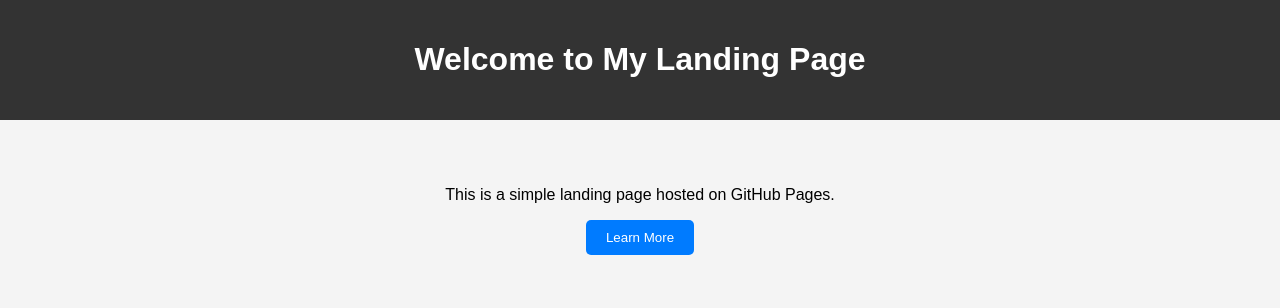
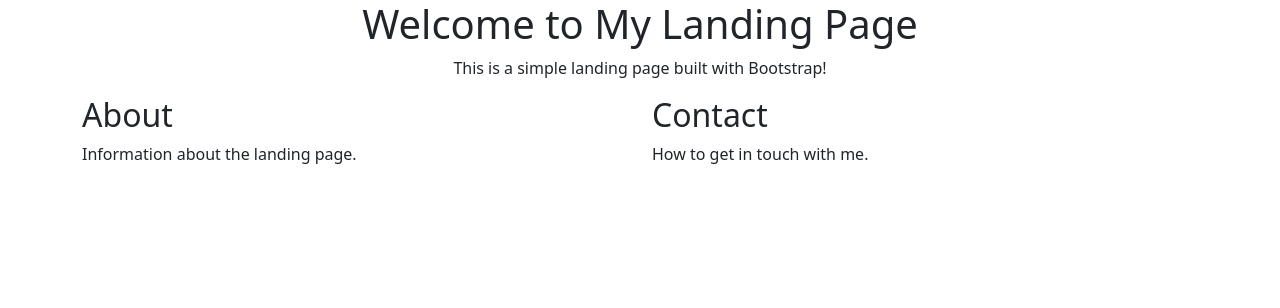
Before and after one commit to ncorreia47/ncorreia.github.io, a plain HTML site: page index.html in a window 1280 px wide. Drawn offline with nearby package versions, Linux system fonts and the light colour scheme.

Commit message:
Update index.html
Added boostrap

```diff
--- a/index.html
+++ b/index.html
@@ -1,43 +1,30 @@
 <!DOCTYPE html>
 <html lang="en">
-<head>
-    <meta charset="UTF-8">
-    <meta name="viewport" content="width=device-width, initial-scale=1.0">
-    <title>Your Landing Page</title>
-    <style>
-        body {
-            font-family: Arial, sans-serif;
-            text-align: center;
-            background-color: #f4f4f4;
-            margin: 0;
-            padding: 0;
-        }
-        header {
-            background-color: #333;
-            color: #fff;
-            padding: 20px;
-        }
-        .content {
-            padding: 50px 20px;
-        }
-        .btn {
-            background-color: #007bff;
-            color: white;
-            padding: 10px 20px;
-            border: none;
-            border-radius: 5px;
-            cursor: pointer;
-        }
-    </style>
-</head>
-<body>
-    <header>
+  <head>
+    <meta charset="UTF-8" />
+    <meta name="viewport" content="width=device-width, initial-scale=1.0" />
+    <title>My Landing Page</title>
+    <!-- Bootstrap CSS (from CDN) -->
+    <link href="https://cdn.jsdelivr.net/npm/bootstrap@5.3.0-alpha1/dist/css/bootstrap.min.css" rel="stylesheet" />
+  </head>
+  <body>
+    <div class="container">
+      <header class="text-center">
         <h1>Welcome to My Landing Page</h1>
-    </header>
-
-    <div class="content">
-        <p>This is a simple landing page hosted on GitHub Pages.</p>
-        <button class="btn">Learn More</button>
+        <p>This is a simple landing page built with Bootstrap!</p>
+      </header>
+      <section class="row">
+        <div class="col-12 col-md-6">
+          <h2>About</h2>
+          <p>Information about the landing page.</p>
+        </div>
+        <div class="col-12 col-md-6">
+          <h2>Contact</h2>
+          <p>How to get in touch with me.</p>
+        </div>
+      </section>
     </div>
-</body>
+    <!-- Bootstrap JS (from CDN) -->
+    <script src="https://cdn.jsdelivr.net/npm/bootstrap@5.3.0-alpha1/dist/js/bootstrap.bundle.min.js"></script>
+  </body>
 </html>
```
